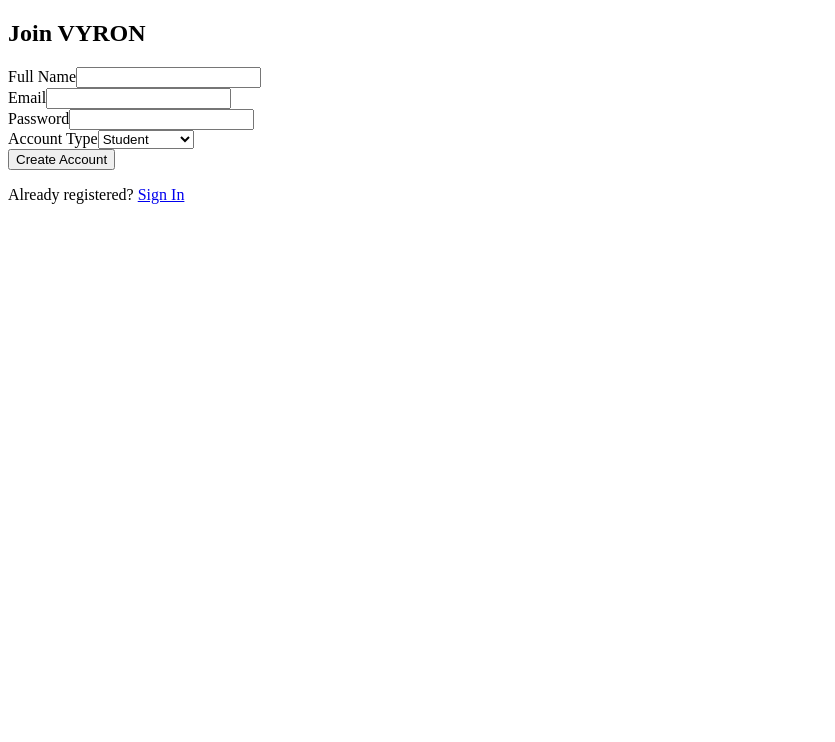
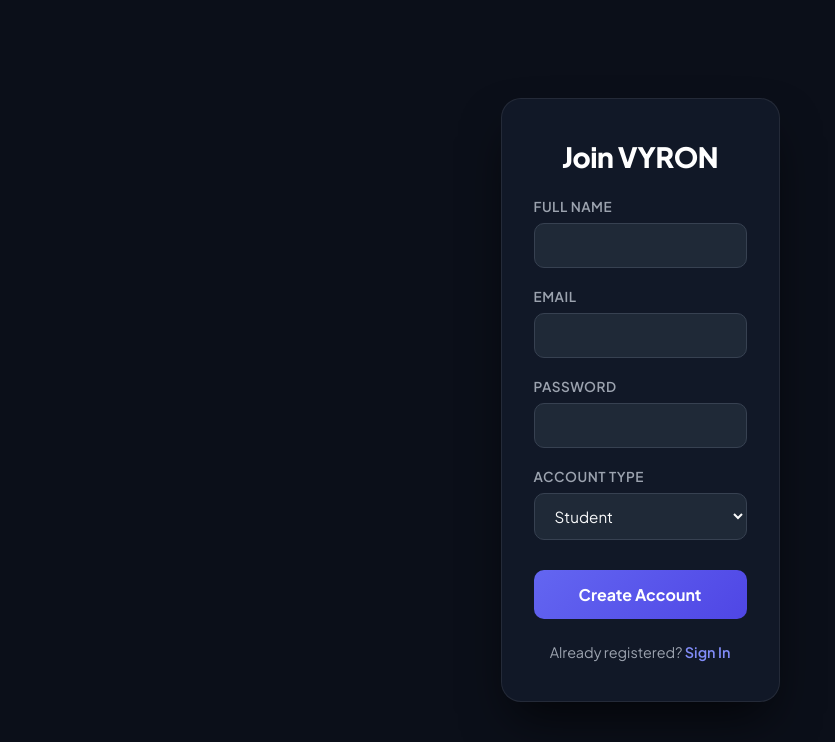
Before and after one commit to mdanas696/vyron, a React (Vite) app in the folder frontend/: page /register in a window 1280 px wide. Shown: the top 742 px of the page, without its empty margins (0-835 px from the left). Built offline with nearby package versions, Linux system fonts and the light colour scheme; no server answers.

Commit message:
Update Auth.css

```diff
--- a/frontend/src/Auth.css
+++ b/frontend/src/Auth.css
@@ -1,118 +1,109 @@
-.auth-screen {
+@import url('https://fonts.googleapis.com/css2?family=Plus+Jakarta+Sans:wght@400;500;600;700;800&display=swap');
+
+* {
+  box-sizing: border-box;
+  margin: 0;
+  padding: 0;
+  font-family: 'Plus Jakarta Sans', sans-serif;
+}
+
+body {
+  background-color: #0b0f19;
+  color: #f3f4f6;
   min-height: 100vh;
   display: flex;
   align-items: center;
   justify-content: center;
+}
+
+.auth-container {
+  width: 100%;
+  max-width: 440px;
   padding: 24px;
 }
 
 .auth-card {
-  width: 100%;
-  max-width: 380px;
+  background: #111827;
+  border: 1px solid rgba(255, 255, 255, 0.08);
+  border-radius: 20px;
+  padding: 40px 32px;
+  box-shadow: 0 25px 50px -12px rgba(0, 0, 0, 0.7);
 }
 
-.auth-wordmark {
-  font-size: 28px;
-  color: var(--text);
-  margin-bottom: 4px;
-}
-
-.auth-wordmark span {
-  color: var(--accent-strong);
-}
-
-.auth-subtitle {
-  color: var(--text-muted);
-  font-size: 14px;
-  margin: 0 0 32px 0;
-}
-
-.auth-form {
-  display: flex;
-  flex-direction: column;
-  gap: 14px;
-}
-
-.field-label {
-  font-size: 13px;
-  color: var(--text-muted);
-  margin-bottom: 6px;
-  display: block;
-}
-
-.field-input {
-  width: 100%;
-  background: var(--surface);
-  border: 1px solid var(--border);
-  border-radius: var(--radius);
-  color: var(--text);
-  padding: 11px 14px;
-  font-size: 14px;
-}
-
-.field-input:focus {
-  border-color: var(--accent-strong);
-}
-
-.account-type-row {
-  display: flex;
-  gap: 8px;
-}
-
-.account-type-option {
-  flex: 1;
-  text-align: center;
-  padding: 10px;
-  border-radius: var(--radius);
-  border: 1px solid var(--border);
-  background: var(--surface);
-  color: var(--text-muted);
-  font-size: 13px;
-}
-
-.account-type-option.active {
-  border-color: var(--accent-strong);
-  color: var(--text);
-}
-
-.auth-submit {
-  margin-top: 8px;
-  background: var(--accent);
-  border: none;
-  border-radius: var(--radius);
-  color: #0e1310;
-  font-weight: 600;
-  padding: 12px;
-  font-size: 14px;
-}
-
-.auth-submit:hover {
-  background: var(--accent-strong);
-}
-
-.auth-submit:disabled {
-  opacity: 0.6;
-  cursor: not-allowed;
-}
-
-.auth-error {
-  background: rgba(122, 92, 92, 0.15);
-  border: 1px solid var(--state-missed);
-  color: var(--text);
-  border-radius: var(--radius);
-  padding: 10px 12px;
-  font-size: 13px;
-}
-
-.auth-switch {
-  margin-top: 20px;
-  font-size: 13px;
-  color: var(--text-muted);
+.auth-card h2 {
+  font-size: 1.75rem;
+  font-weight: 800;
+  letter-spacing: -0.5px;
+  color: #ffffff;
+  margin-bottom: 24px;
   text-align: center;
 }
 
-.auth-switch a {
-  color: var(--accent-strong);
+.form-group {
+  margin-bottom: 20px;
+}
+
+.form-group label {
+  display: block;
+  font-size: 0.85rem;
+  font-weight: 600;
+  color: #9ca3af;
+  margin-bottom: 8px;
+  text-transform: uppercase;
+  letter-spacing: 0.5px;
+}
+
+.form-group input,
+.form-group select {
+  width: 100%;
+  padding: 12px 16px;
+  background: #1f2937;
+  border: 1px solid #374151;
+  border-radius: 10px;
+  color: #f9fafb;
+  font-size: 0.95rem;
+  transition: all 0.2s ease;
+  outline: none;
+}
+
+.form-group input:focus,
+.form-group select:focus {
+  border-color: #6366f1;
+  box-shadow: 0 0 0 3px rgba(99, 102, 241, 0.25);
+}
+
+.auth-button {
+  width: 100%;
+  padding: 14px;
+  background: linear-gradient(135deg, #6366f1 0%, #4f46e5 100%);
+  color: #ffffff;
+  border: none;
+  border-radius: 10px;
+  font-size: 1rem;
+  font-weight: 700;
+  cursor: pointer;
+  transition: all 0.2s ease;
+  margin-top: 10px;
+}
+
+.auth-button:hover {
+  transform: translateY(-1px);
+  box-shadow: 0 10px 20px rgba(99, 102, 241, 0.35);
+}
+
+.auth-footer {
+  margin-top: 24px;
+  font-size: 0.9rem;
+  color: #9ca3af;
+  text-align: center;
+}
+
+.auth-footer a {
+  color: #818cf8;
   text-decoration: none;
   font-weight: 600;
 }
+
+.auth-footer a:hover {
+  text-decoration: underline;
+}
```
